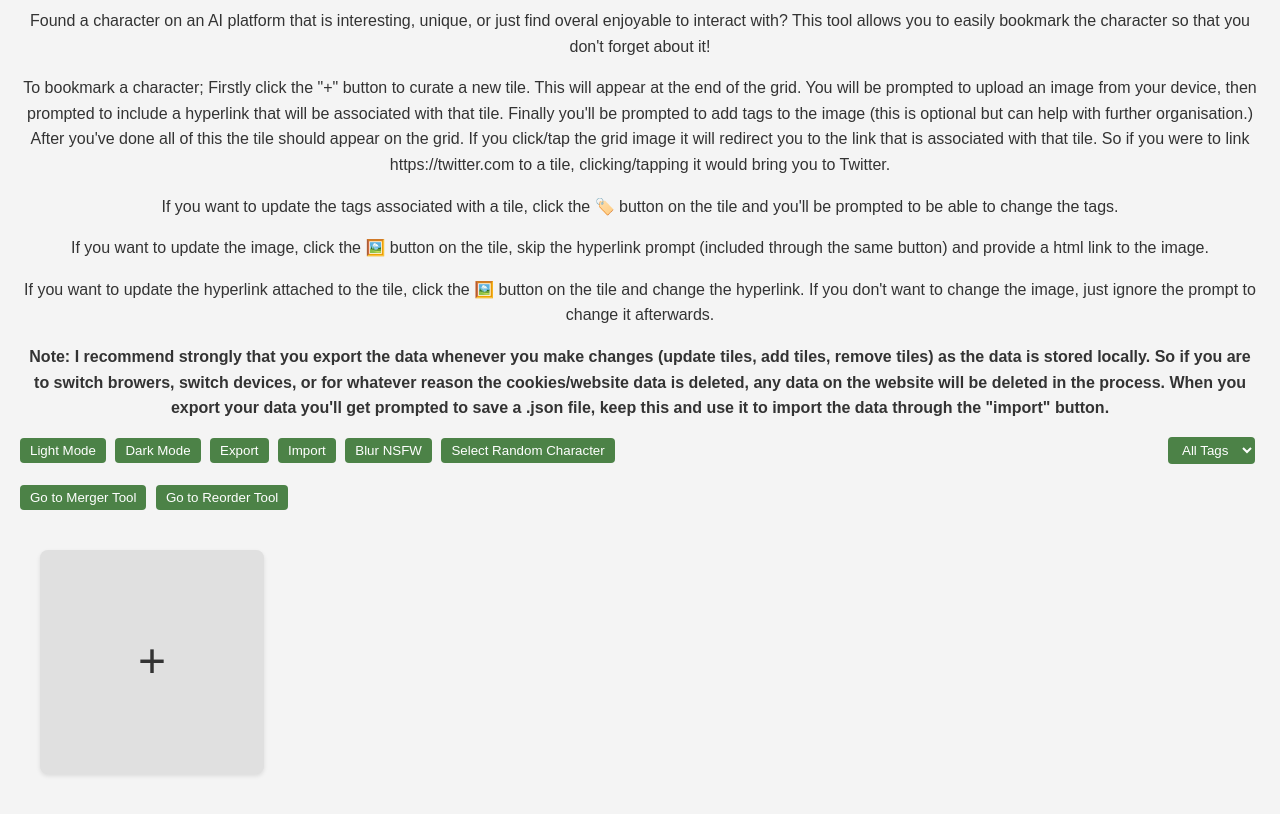
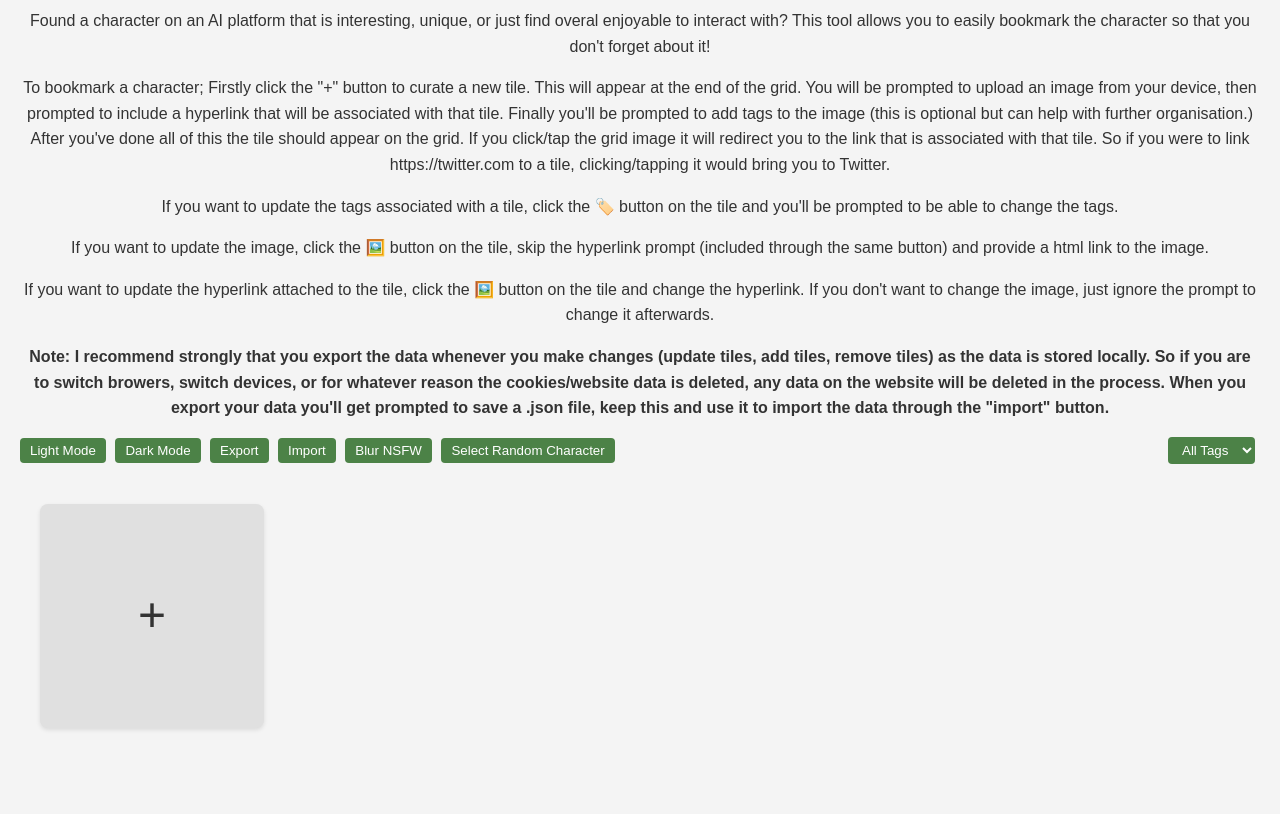
Before and after one commit to ThatOneUnoriginal/ThatOneUnoriginal.github.io, a plain HTML site: page character.html in a window 1280 px wide. Shown: the part 106-920 px from the top of the page. After the commit the page ends 874 px from the top, so only its background shows below. Drawn offline with Linux system fonts and the light colour scheme.

Commit message:
Update character.html

```diff
--- a/character.html
+++ b/character.html
@@ -379,12 +379,6 @@
         <select id="tag-filter">
             <option value="all">All Tags</option>
         </select>
-    </div>
-    <div class="controls">
-        <div class="theme-toggle">
-            <button onclick="goToGrid()">Go to Merger Tool</button>
-            <button onclick="goToGrid1()">Go to Reorder Tool</button>
-        </div>
     </div>
 <!-- Popup Structure -->
 <div id="character-popup" class="popup hidden">
@@ -834,13 +828,6 @@ function editUrl(tileData, tileElement) {
         // Save changes
         saveTiles();
     }
-
-    function goToGrid() {
-            window.location.href = "https://thatoneunoriginal.github.io/backup merge.html";
-    }
-    function goToGrid1() {
-            window.location.href = "https://thatoneunoriginal.github.io/reorder tool.html";
-    }
 }
     </script>
 </body>
```
